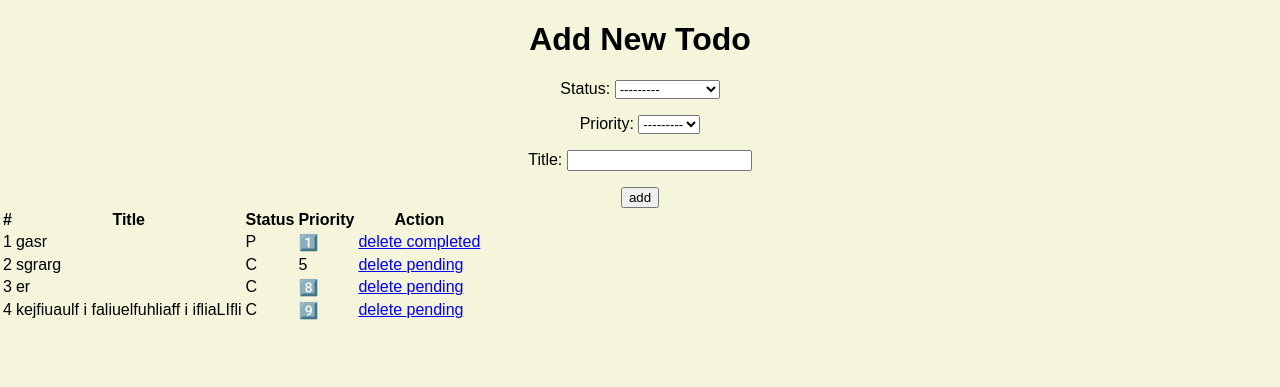
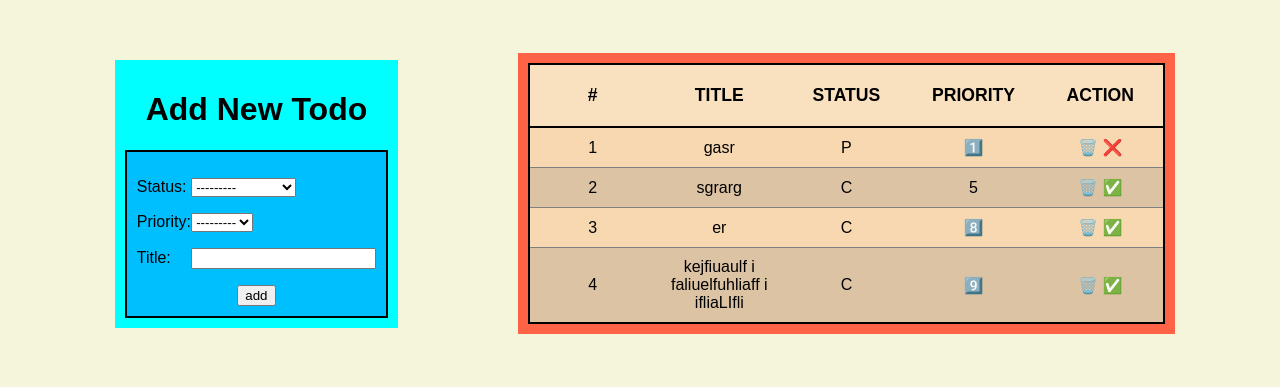
Before and after one commit to manoj-323/todo-FFTC, a Django app: page / in a window 1280 px wide. Shown: the part 48-435 px from the top of the page. Run offline with Django 5.2, Linux system fonts and the light colour scheme; a user stored in the database is signed in; data comes from the database, SQL or seed files in the repository; both versions use the stored data as it was after the commit.

Commit message:
modified css a little, no dynamic website

```diff
--- a/TODO/settings.py
+++ b/TODO/settings.py
@@ -120,7 +120,7 @@ STATIC_URL = 'static/'
 
 # added manually
 STATICFILES_DIRS = [
-    BASE_DIR / 'static/',
+    BASE_DIR / 'app/static',
 ]
 
 # Default primary key field type
--- a/app/static/css/home_style.css
+++ b/app/static/css/home_style.css
@@ -37,3 +37,100 @@ body {
   background-color: gray;
   color: purple;
 }
+
+#main-div {
+  padding: 50px;
+  display: flex;
+  flex-direction: row;
+  justify-content: space-around;
+}
+
+#login-form-container {
+  display: flex;
+  padding: 10px;
+  flex-direction: column;
+  justify-content: left;
+}
+
+#login-form {
+  padding: 10px;
+  background-color: aqua;
+}
+
+#login-form form {
+  border : 2px solid black;
+  background-color: deepskyblue;
+  padding: 10px;
+}
+
+#login-form label {
+  width : 50px;
+  display: inline-block;
+}
+
+#login-form h1 {
+  text-align: center;
+}
+
+#todo-list-container {
+  display: flex;
+  align-items: center;
+}
+#todo-list-block {
+  display: flex;
+  align-items: center;
+  padding: 10px;
+  background-color: tomato;
+}
+
+#add-button {
+  display: flex;
+  justify-content: center;
+}
+
+#todo-table {
+  border-collapse: collapse;
+  border: 2px solid black;
+  padding: 5px;
+  background-color: rgb(249, 224, 191) !important;
+}
+
+#todo-table thead {
+  font-weight: bold;
+  font-size: 110%;
+}
+
+#todo-table tbody {
+  border: 2px solid black;
+}
+
+#todo-table th {
+  border-bottom: 2px solid black;
+  padding: 20px;
+  margin: 5px;
+  width: 20%;
+  text-transform: uppercase;
+}
+
+#todo-table tbody tr {
+  border-bottom: 1px solid gray;
+  text-align: center;
+  vertical-align: middle;
+  padding: 10px;
+}
+
+#todo-table tbody tr:nth-child(odd) {
+  background-color: rgb(248, 216, 176);
+}
+
+#todo-table tbody tr:nth-child(even) {
+  background-color: rgb(220, 195, 164);
+}
+
+#todo-table td {
+  padding: 10px;
+}
+
+#todo-table a {
+  text-decoration: none;
+}
--- a/app/static/css/login_style.css
+++ b/app/static/css/login_style.css
@@ -38,6 +38,25 @@ body {
   color: purple;
 }
 
+#form-container {
+  display : flex;
+  padding: 50px;
+  padding-left: 100px;
+  padding-right: 100px;
+  justify-content: center;
+}
+
 #login-form {
-    text-align: center;
+  background-color: aqua;
+  width : 200px;
+  padding: 20px;
+  margin : 50px;
+  display : flex;
+  justify-content : center;
+  align-content : center;
 }
+
+#submit-button-container {
+  display: flex;
+  justify-content: center;
+}
--- a/app/templates/base.html
+++ b/app/templates/base.html
@@ -1,9 +1,8 @@
 <!DOCTYPE html>
 <html lang="en">
-
   <head>
-    <meta charset="UTF-8">
-    <meta name="viewport" content="width=device-width, initial-scale=1.0">
+    <meta charset="UTF-8" />
+    <meta name="viewport" content="width=device-width, initial-scale=1.0" />
 
     {% block style_sheet %}
 
@@ -13,15 +12,14 @@
   </head>
 
   <body>
-
-<nav style="display: block;">
+    <nav style="display: block">
       <div class="navbar">
-        <h1> TODO </h1>
+        <h1>TODO</h1>
         <div class="nav-links">
           {% if request.user.is_authenticated %}
           <a href="/logout">logout</a>
           {% else %}
-            <a href="/login" id="active">logni</a>
+          <a href="/login" id="active">login</a>
           <a href="/signup">signup</a>
           {% endif %}
         </div>
@@ -29,14 +27,7 @@
     </nav>
 
     <!-- changing content -->
-<div>
-    {% block content %}
-
-    {% endblock %}
-</div>
+    <div>{% block content %} {% endblock %}</div>
     <!-- end -->
-
-
   </body>
-
 </html>
--- a/app/templates/home.html
+++ b/app/templates/home.html
@@ -1,54 +1,50 @@
-{% extends 'base.html' %}
-
-{% load static %}
-
-{% block style_sheet %}
-<link type="text/css" rel="stylesheet" href="{% static 'css/home_style.css' %}">
-<link type="text/css" rel="stylesheet" href="{% static 'css/login_style.css' %}">
-{% endblock %}
-
-{% block content %}
-<div>
-    <div class="row">
+{% extends 'base.html' %} {% load static %} {% block style_sheet %}
+<link
+  type="text/css"
+  rel="stylesheet"
+  href="{% static 'css/home_style.css' %}" />
+{% endblock %} {% block content %}
+<div id="main-div">
+  <div id="login-form-container">
     <div id="login-form">
       <h1>Add New Todo</h1>
       <form method="post" action="/add-todo/">
-                {% csrf_token %}
-                {{ form.as_p }}
-                <input type="submit" value="add">
+        {% csrf_token %} {{ form.as_p }}
+        <div id="add-button">
+          <input type="submit" value="add" />
+        </div>
       </form>
     </div>
   </div>
 
-    <div class="col">
+  <div id="todo-list-container">
+    <div id="todo-list-block">
       {% if todos|length == 0 %}
-        <div>
-            no todos
-        </div>
+      <div>no todos</div>
       {% else %}
-        <table>
+      <table id="todo-table">
         <thead>
           <tr>
-                    <th> # </th>
-                    <th> Title </th>
-                    <th> Status </th>
-                    <th> Priority </th>
-                    <th> Action </th>
+            <th>#</th>
+            <th>Title</th>
+            <th>Status</th>
+            <th>Priority</th>
+            <th>Action</th>
           </tr>
         </thead>
         <tbody>
           {% for todo in todos %}
           <tr>
-                    <td> {{ forloop.counter }} </td>
-                    <td> {{ todo.title }} </td>
-                    <td> {{ todo.status }} </td>
-                    <td> {{ todo.priority }} </td>
+            <td>{{ forloop.counter }}</td>
+            <td>{{ todo.title }}</td>
+            <td>{{ todo.status }}</td>
+            <td>{{ todo.priority }}</td>
             <td>
-                        <a href="/delete-todo/{{todo.id}}"> delete </a>
+              <a href="/delete-todo/{{todo.id}}"> 🗑️ </a>
               {% if todo.status == 'P' %}
-                        <a href="/change-status/{{todo.id}}/C"> completed </a>
+              <a href="/change-status/{{todo.id}}/C"> ❌ </a>
               {% else %}
-                        <a href="/change-status/{{todo.id}}/P"> pending </a>
+              <a href="/change-status/{{todo.id}}/P">  ✅ </a>
               {% endif %}
             </td>
           </tr>
@@ -58,4 +54,5 @@
       {% endif %}
     </div>
   </div>
+</div>
 {% endblock %}
```
Also changed, not shown: app/static/css/signup_style.css (+20 -0 lines), app/templates/login.html (+16 -17 lines), app/templates/signup.html (+17 -15 lines), db.sqlite3. Lines whose indentation alone changed are shown as unchanged.
